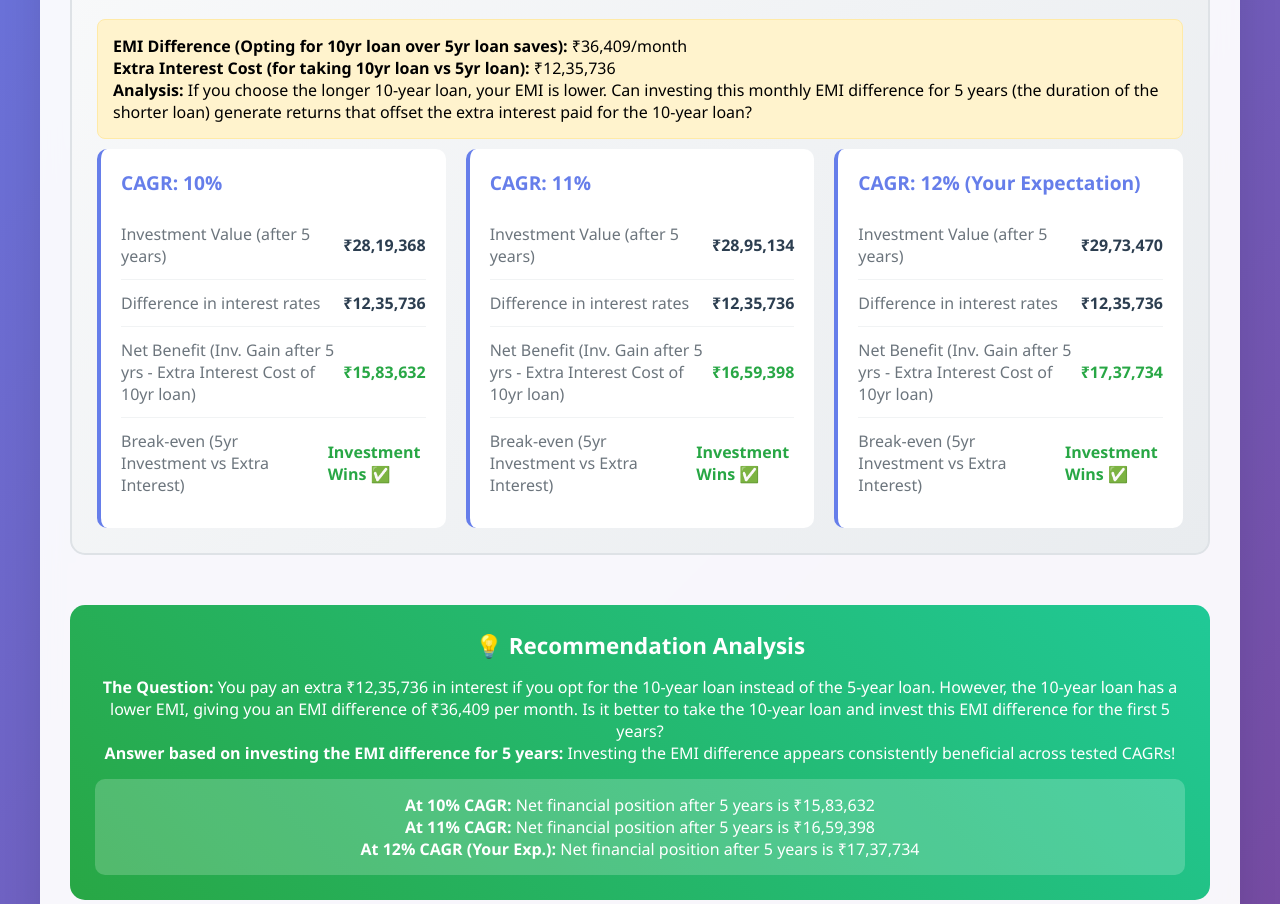
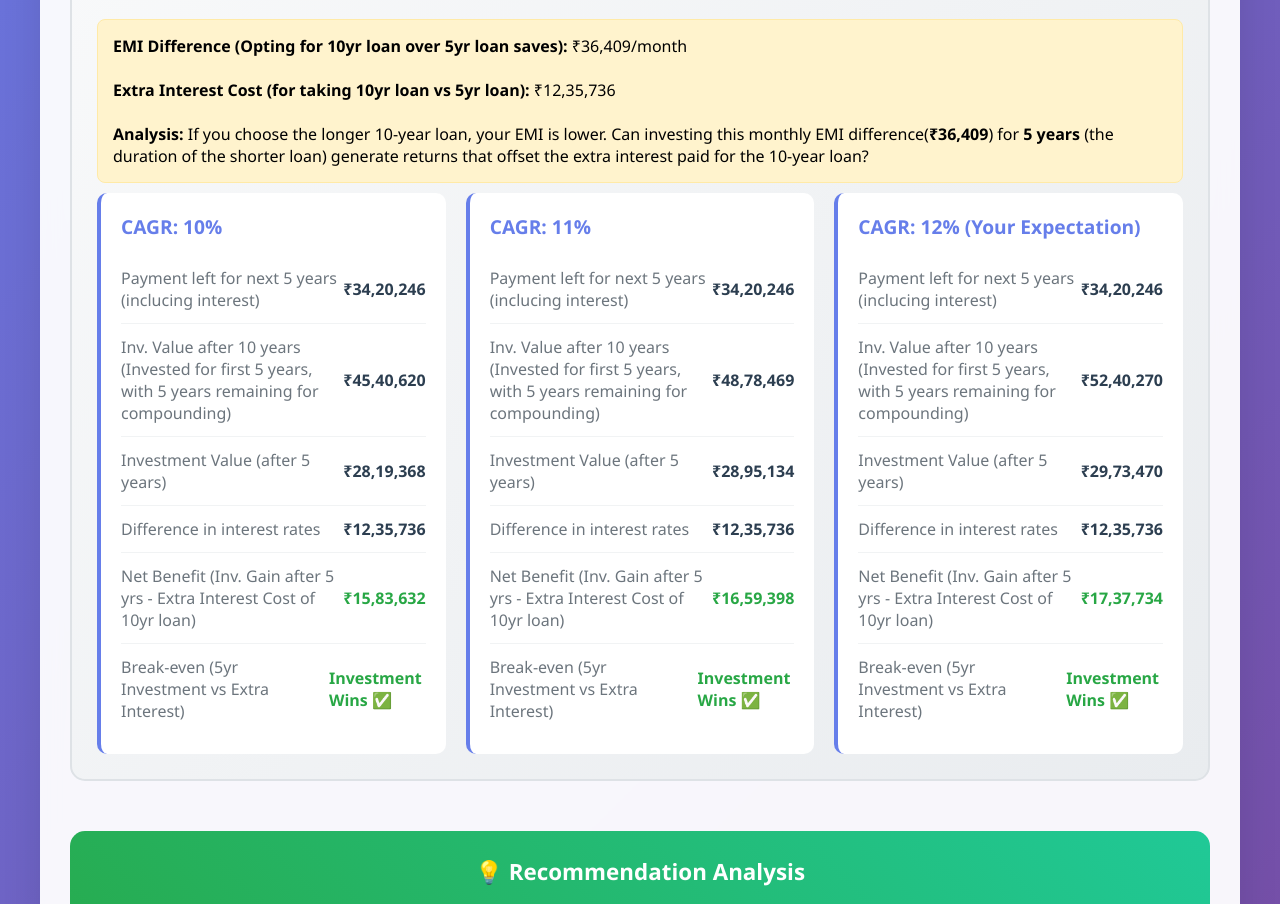
Before and after one commit to codificador21/loan-vs-investment, a React (Create React App) app: page / in a window 1280 px wide. Shown: the part 745-1649 px from the top of the page. Built offline with nearby package versions, Linux system fonts and the light colour scheme.

Commit message:
added more fields

```diff
--- a/src/LoanTermComparisonCalculator.tsx
+++ b/src/LoanTermComparisonCalculator.tsx
@@ -22,6 +22,22 @@ const calculateFutureValue = (monthlyInvestment: number, cagr: number, years: nu
     const fv = monthlyInvestment * (Math.pow(1 + monthlyRate, months) - 1) / monthlyRate;
     return fv;
 };
+
+const calculateCompoundInterest = (
+    principal: number,
+    annualRate: number,
+    years: number,
+    timesCompoundedPerYear: number = 1
+  ): number => {
+    if (years <= 0 || annualRate <= 0 || principal <= 0) return principal;
+
+    const ratePerPeriod = annualRate / (100 * timesCompoundedPerYear);
+    const totalPeriods = years * timesCompoundedPerYear;
+
+    const amount = principal * Math.pow(1 + ratePerPeriod, totalPeriods);
+    return amount;
+  };
+
 
 const formatCurrency = (amount: number): string => {
     if (amount === Infinity) return "N/A (check inputs)";
@@ -55,6 +71,7 @@ interface ComparisonData {
     investmentResults: InvestmentResult[];
     shorterTenure: number;
     longerTenure: number;
+    remainingPayment: number;
 }
 
 const LoanTermComparisonCalculator: React.FC = () => {
@@ -104,6 +121,8 @@ const LoanTermComparisonCalculator: React.FC = () => {
 
         const emiDifference = emi1 - emi2; // Positive if EMI1 > EMI2 (expected if tenure1 < tenure2)
         const extraInterestCost = totalInterest2 - totalInterest1; // Extra interest paid for longer tenure loan
+        const remainingPayment = emi2*(tenure2Months-tenure1Months);
+        console.log('aaaa',{emi2},{tenure2Months},{tenure1Months})
 
         const cagrs = [10, 11, 12];
         if (!cagrs.includes(userCagr)) { // Add user's CAGR if not already present, and sort
@@ -126,7 +145,7 @@ const LoanTermComparisonCalculator: React.FC = () => {
             if (tenure1Years < tenure2Years) {
                 // Optionally, calculate FV if EMI difference was invested for the full longer tenure.
                 // This is just for informational purposes, primary comparison uses futureValueShortTerm.
-                 futureValueLongTerm = calculateFutureValue(emiDifference, cagr, tenure2Years);
+                futureValueLongTerm = calculateCompoundInterest(futureValueShortTerm, cagr, tenure2Years-tenure1Years);
             }
 
 
@@ -134,7 +153,8 @@ const LoanTermComparisonCalculator: React.FC = () => {
                 cagr,
                 futureValueShortTerm,
                 futureValueLongTerm,
-                netBenefit
+                netBenefit,
+                remainingPayment
             };
         });
 
@@ -146,6 +166,7 @@ const LoanTermComparisonCalculator: React.FC = () => {
             investmentResults,
             shorterTenure: tenure1Years,
             longerTenure: tenure2Years,
+            remainingPayment
         });
     }, [loanAmount, interestRate, tenure1, tenure2, expectedCagr]);
 
@@ -185,7 +206,7 @@ const LoanTermComparisonCalculator: React.FC = () => {
                 </button>
             </div>
 
-            {results && results.emiDifference >=0 && ( // Only show results if valid and EMI diff is sensible
+            {results && results.emiDifference >= 0 && ( // Only show results if valid and EMI diff is sensible
                 <div id="results" className="results">
                     <div className="loan-option">
                         <h3>🚀 Loan Option 1 ({results.loan1.tenureYears} Years)</h3>
@@ -204,25 +225,33 @@ const LoanTermComparisonCalculator: React.FC = () => {
                     <div className="investment-analysis">
                         <h3>📈 Investment Analysis of EMI Difference</h3>
                         <div className="highlight">
-                            <strong>EMI Difference (Opting for {results.longerTenure}yr loan over {results.shorterTenure}yr loan saves):</strong> {formatCurrency(results.emiDifference)}/month<br />
-                            <strong>Extra Interest Cost (for taking {results.longerTenure}yr loan vs {results.shorterTenure}yr loan):</strong> {formatCurrency(results.extraInterestCost)}<br />
-                            <strong>Analysis:</strong> If you choose the longer {results.longerTenure}-year loan, your EMI is lower. Can investing this monthly EMI difference for {results.shorterTenure} years (the duration of the shorter loan) generate returns that offset the extra interest paid for the {results.longerTenure}-year loan?
+                            <strong>EMI Difference (Opting for {results.longerTenure}yr loan over {results.shorterTenure}yr loan saves):</strong> {formatCurrency(results.emiDifference)}/month<br /> <br />
+                            <strong>Extra Interest Cost (for taking {results.longerTenure}yr loan vs {results.shorterTenure}yr loan):</strong> {formatCurrency(results.extraInterestCost)}<br /><br />
+                            <strong>Analysis:</strong> If you choose the longer {results.longerTenure}-year loan, your EMI is lower. Can investing this monthly EMI difference(<b>{formatCurrency(results.emiDifference)}</b>) for <b>{results.shorterTenure} years</b> (the duration of the shorter loan) generate returns that offset the extra interest paid for the {results.longerTenure}-year loan?
                         </div>
 
                         <div className="cagr-analysis">
-                            {results.investmentResults.map((result, index) => (
+                            {results.investmentResults.map((result: any, index) => (
                                 <div key={index} className="cagr-scenario">
                                     <h4>CAGR: {result.cagr}% {result.cagr === parseFloat(expectedCagr) && "(Your Expectation)"}</h4>
+                                    <div className="metric">
+                                        <span className="metric-label">Payment left for next {results.longerTenure-results.shorterTenure} years (inclucing interest)</span>
+                                        <span className="metric-value">{formatCurrency(result.remainingPayment)}</span>
+                                    </div>
+                                    {result.futureValueLongTerm !== undefined && results.shorterTenure !== results.longerTenure && (
+                                      <div className="metric">
+                                          <span className="metric-label">Inv. Value after {results.longerTenure} years (Invested for first {results.shorterTenure} years, with {results.longerTenure - results.shorterTenure} years remaining for compounding)</span>
+                                          <span className="metric-value">{formatCurrency(result.futureValueLongTerm)}</span>
+                                      </div>
+                                    )}
                                     <div className="metric">
                                         <span className="metric-label">Investment Value (after {results.shorterTenure} years)</span>
                                         <span className="metric-value">{formatCurrency(result.futureValueShortTerm)}</span>
                                     </div>
-                                    {result.futureValueLongTerm !== undefined && results.shorterTenure !== results.longerTenure && (
                                     <div className="metric">
                                         <span className="metric-label">Difference in interest rates</span>
                                         <span className="metric-value">{formatCurrency(results.extraInterestCost)}</span>
                                     </div>
-                                    )}
                                     <div className="metric">
                                         <span className="metric-label">Net Benefit (Inv. Gain after {results.shorterTenure} yrs - Extra Interest Cost of {results.longerTenure}yr loan)</span>
                                         <span className="metric-value" style={{ color: result.netBenefit > 0 ? '#28a745' : '#dc3545' }}>
@@ -268,11 +297,11 @@ const LoanTermComparisonCalculator: React.FC = () => {
             )}
             {results && results.emiDifference < 0 && (
                 <div className="results">
-                    <p className="highlight" style={{gridColumn: '1 / -1', textAlign: 'center', padding: '20px', background: '#fff3cd'}}>
+                    <p className="highlight" style={{ gridColumn: '1 / -1', textAlign: 'center', padding: '20px', background: '#fff3cd' }}>
                         The first loan tenure ({results.loan1.tenureYears} years) results in a lower or equal EMI than the second tenure ({results.loan2.tenureYears} years).
                         This typically means the first tenure is longer or equal to the second. Please ensure Loan Tenure 1 is shorter than Loan Tenure 2 for the investment analysis to be meaningful in the context of saving on EMI by choosing a longer loan.
                         If tenures are equal, there is no EMI difference to invest.
-                        <br/>Current EMI for {results.loan1.tenureYears}yr loan: {formatCurrency(results.loan1.emi)}. Current EMI for {results.loan2.tenureYears}yr loan: {formatCurrency(results.loan2.emi)}.
+                        <br />Current EMI for {results.loan1.tenureYears}yr loan: {formatCurrency(results.loan1.emi)}. Current EMI for {results.loan2.tenureYears}yr loan: {formatCurrency(results.loan2.emi)}.
                     </p>
                 </div>
             )}
--- a/src/loanCalculator.css
+++ b/src/loanCalculator.css
@@ -143,6 +143,7 @@
   .metric-label {
     font-weight: 500;
     color: #6c757d;
+    padding-right: 4px;
   }
 
   .metric-value {
```
Lines whose indentation alone changed are shown as unchanged.
